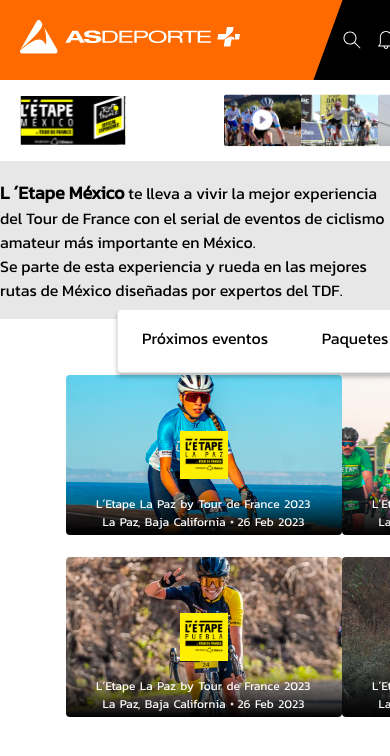
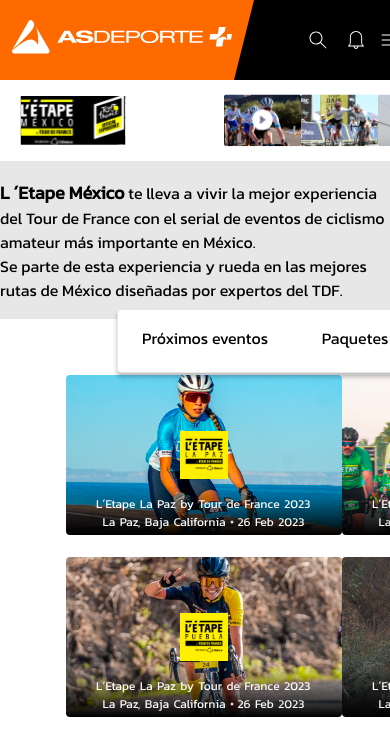
Before and after one commit to carlosalberto05/asdeporte, a Next.js app: page / in a window 390 px wide. Shown: the top 756 px of the page. Built offline with nearby package versions, Linux system fonts and the light colour scheme.

Commit message:
se agregan cambios

```diff
--- a/src/styles/Navbar.module.scss
+++ b/src/styles/Navbar.module.scss
@@ -18,7 +18,9 @@
 			margin-left: 15%;
 			height: auto;
 		}
-
+				@media (max-width: 768px) {
+					width: 20%; //cambio aquí
+				}
 
 }
 
@@ -60,15 +62,23 @@
 		z-index: 1;
 
 		@media (max-width: 768px) {
+				-webkit-transform: none;
 				//background-color: peru;
-				width: 100%;
-				-webkit-transform: skew(-20deg, 0deg);
-				-moz-transform: skew(-20deg, 0deg);
-				-ms-transform: skew(-20deg, 0deg);
-				-o-transform: skew(-20deg, 0deg);
-				transform: skew(-20deg, 0deg);
+				transform: none;
+				position: static;
+				//width: 12rem;
+				width: 40%; //cambio aquí
+				clip-path: polygon(20px 0, 100% 0, 100% 100%, 0 100%);
 			}
 
+}
+
+.burger {
+	display: none;
+
+	@media (max-width: 768px) {
+		display: block;
+	}
 }
 
 .icons {
@@ -83,17 +93,19 @@
 	margin-left: 10px;
 	max-width: 100%;
 	height: auto;
+
+	@media (max-width: 768px) {
+			margin-left: 50%;
+		}
+}
+
+@media (max-width: 768px) {
+	left: 75%;
+	//left: 70%;
 }
 
 }
 
-.burger {
-	display: none;
-
-	@media (max-width: 768px) {
-		display: block;
-	}
-}
 
 .containerAvatar {
 	display: flex;
```
